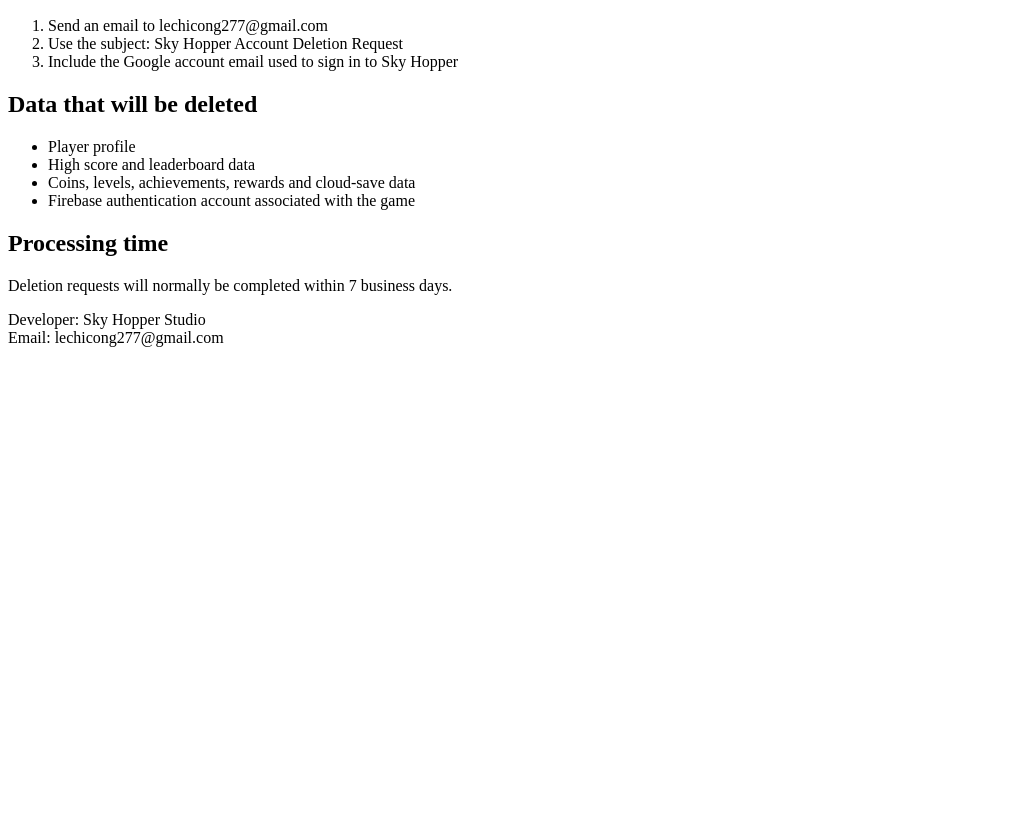
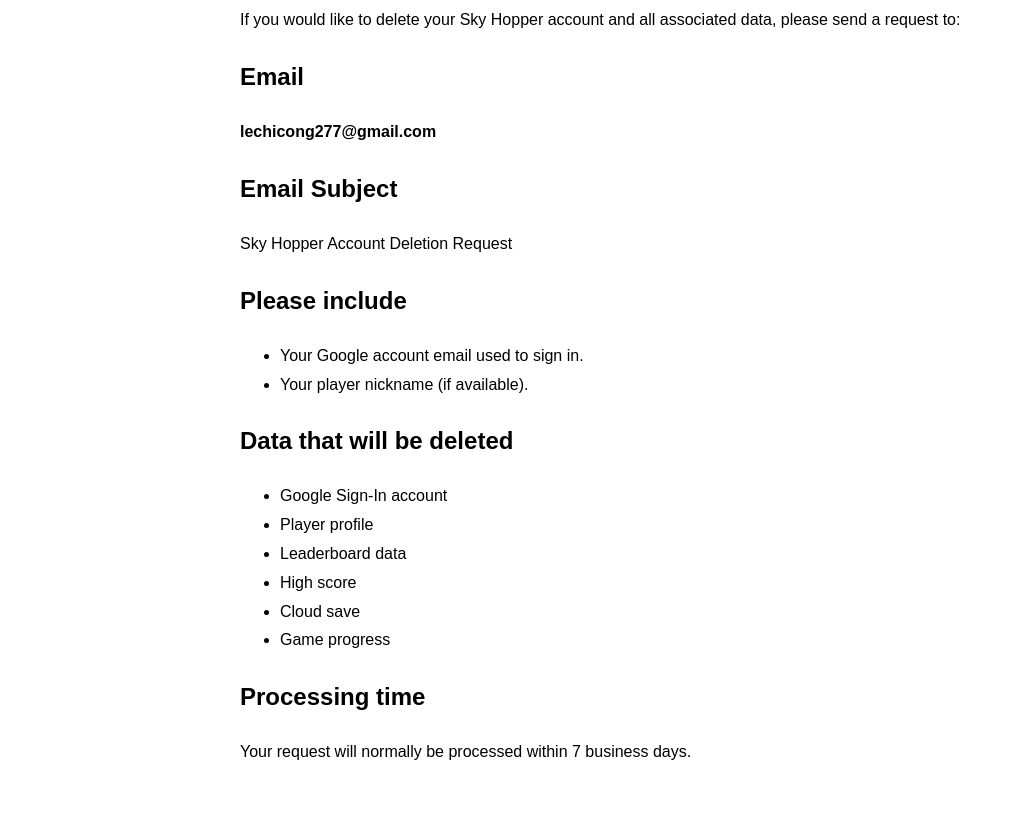
Before and after one commit to jakychan/privacy-policy, a plain HTML site: page delete-account/index.html in a window 1280 px wide. Shown: the part 134-957 px from the top of the page, without its empty margins (0-1014 px from the left). Before the commit the page ends 800 px from the top, so only its background shows below. Drawn offline with Linux system fonts and the light colour scheme.

Commit message:
Update index.html

```diff
--- a/delete-account/index.html
+++ b/delete-account/index.html
@@ -1,33 +1,68 @@
-<h1>Delete Sky Hopper Account</h1>
+<!DOCTYPE html>
+<html lang="en">
+<head>
+<meta charset="UTF-8">
+<title>Delete Account - Sky Hopper</title>
+
+<style>
+body{
+    max-width:800px;
+    margin:auto;
+    padding:40px;
+    font-family:Arial;
+    line-height:1.8;
+}
+h1{
+    color:#1976d2;
+}
+</style>
+
+</head>
+
+<body>
+
+<h1>Delete your Sky Hopper account</h1>
 
 <p>
-Sky Hopper users may request deletion of their account and associated data.
+If you would like to delete your Sky Hopper account and all associated data,
+please send a request to:
 </p>
 
-<h2>How to request deletion</h2>
+<h2>Email</h2>
 
-<ol>
-  <li>Send an email to lechicong277@gmail.com</li>
-  <li>Use the subject: Sky Hopper Account Deletion Request</li>
-  <li>Include the Google account email used to sign in to Sky Hopper</li>
-</ol>
+<p>
+<b>lechicong277@gmail.com</b>
+</p>
+
+<h2>Email Subject</h2>
+
+<p>
+Sky Hopper Account Deletion Request
+</p>
+
+<h2>Please include</h2>
+
+<ul>
+<li>Your Google account email used to sign in.</li>
+<li>Your player nickname (if available).</li>
+</ul>
 
 <h2>Data that will be deleted</h2>
 
 <ul>
-  <li>Player profile</li>
-  <li>High score and leaderboard data</li>
-  <li>Coins, levels, achievements, rewards and cloud-save data</li>
-  <li>Firebase authentication account associated with the game</li>
+<li>Google Sign-In account</li>
+<li>Player profile</li>
+<li>Leaderboard data</li>
+<li>High score</li>
+<li>Cloud save</li>
+<li>Game progress</li>
 </ul>
 
 <h2>Processing time</h2>
 
 <p>
-Deletion requests will normally be completed within 7 business days.
+Your request will normally be processed within 7 business days.
 </p>
 
-<p>
-Developer: Sky Hopper Studio<br>
-Email: lechicong277@gmail.com
-</p>
+</body>
+</html>
```
